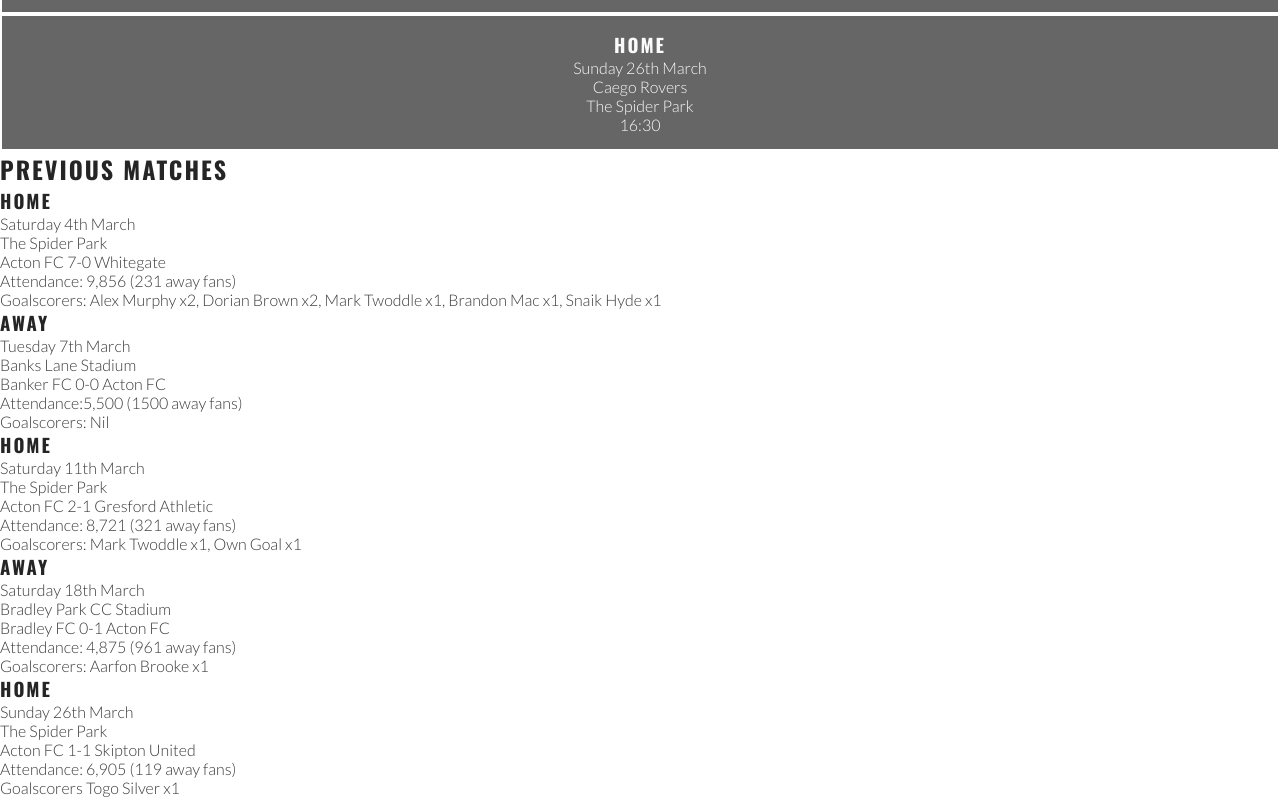
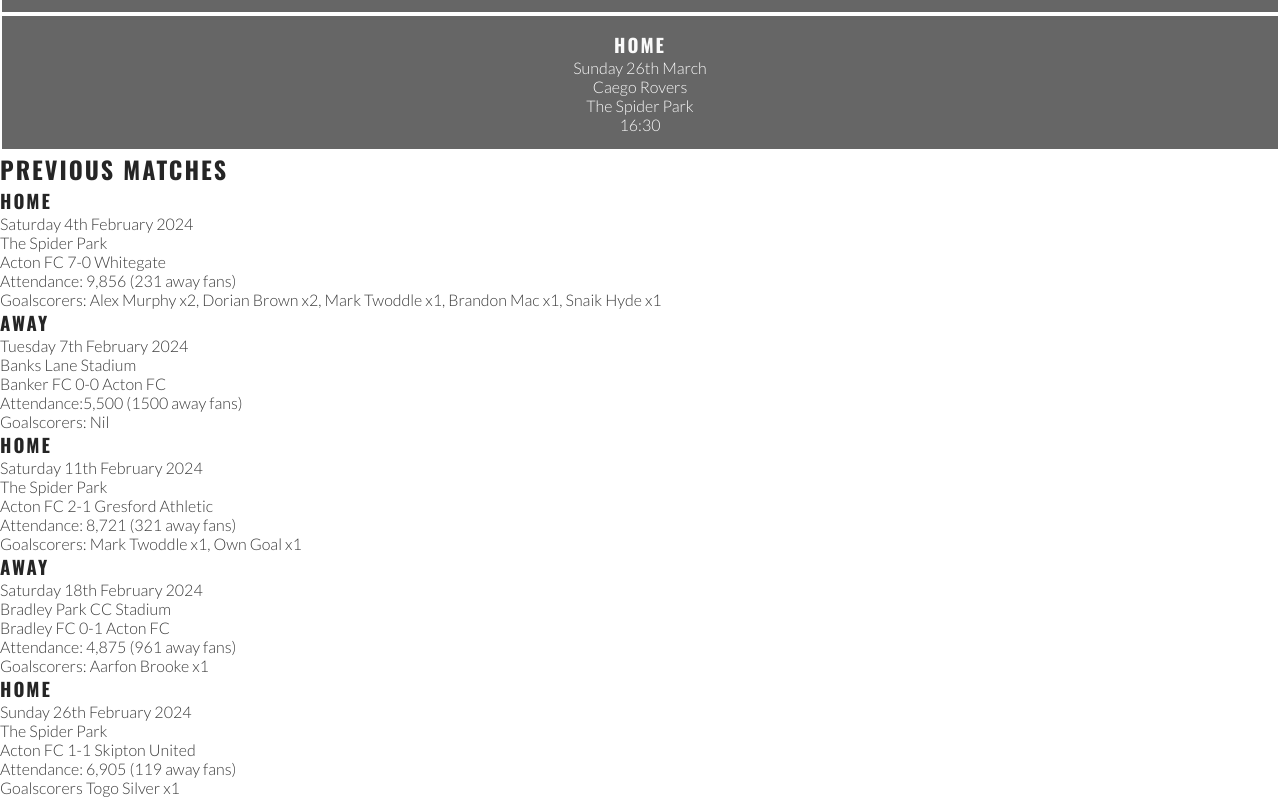
Before and after one commit to AlexWrexham/AlexWrexham.github.io, a plain HTML site: page fixtures.html in a window 1280 px wide. Shown: the part 613-1410 px from the top of the page. Drawn offline with nearby package versions, Linux system fonts and the light colour scheme.

Commit message:
Changed some dates fixtures

```diff
--- a/fixtures.html
+++ b/fixtures.html
@@ -85,7 +85,7 @@
         <h1>Previous Matches</h1>
         <div>
             <h3>Home <i class="fa-solid fa-house"></i></h3>
-            <p>Saturday 4th March</p>
+            <p>Saturday 4th February 2024</p>
             <p>The Spider Park</p>
             <p>Acton FC 7-0 Whitegate</p>
             <p>Attendance: 9,856 (231 away fans)</p>
@@ -93,7 +93,7 @@
         </div>
         <div>
             <h3>Away <i class="fa-solid fa-city"></i></h3>
-            <p>Tuesday 7th March</p>
+            <p>Tuesday 7th February 2024</p>
             <p>Banks Lane Stadium</p>
             <p>Banker FC 0-0 Acton FC</p>
             <p>Attendance:5,500 (1500 away fans)</p>
@@ -101,7 +101,7 @@
         </div>
         <div>
             <h3>Home <i class="fa-solid fa-house"></i></h3>
-            <p>Saturday 11th March</p>
+            <p>Saturday 11th February 2024</p>
             <p>The Spider Park</p>
             <p>Acton FC 2-1 Gresford Athletic</p>
             <p>Attendance: 8,721 (321 away fans)</p>
@@ -110,7 +110,7 @@
         </div>
         <div>
             <h3>Away <i class="fa-solid fa-city"></i></h3>
-            <p>Saturday 18th March</p>
+            <p>Saturday 18th February 2024</p>
             <p>Bradley Park CC Stadium</p>
             <p>Bradley FC 0-1 Acton FC</p>
             <p>Attendance: 4,875 (961 away fans)</p>
@@ -118,7 +118,7 @@
         </div>
         <div>
             <h3>Home <i class="fa-solid fa-house"></i></h3>
-            <p>Sunday 26th March</p>
+            <p>Sunday 26th February 2024</p>
             <p>The Spider Park</p>
             <p>Acton FC 1-1 Skipton United</p>
             <p>Attendance: 6,905 (119 away fans)</p>
```
